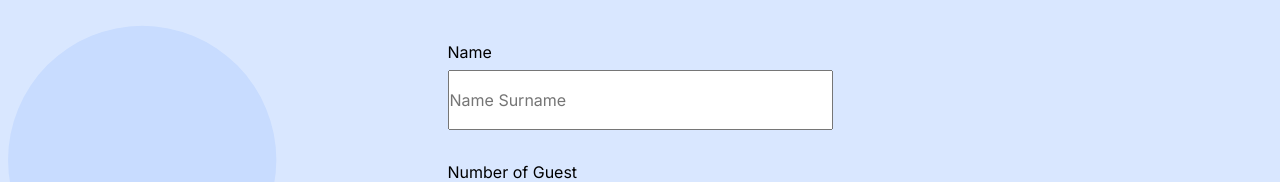
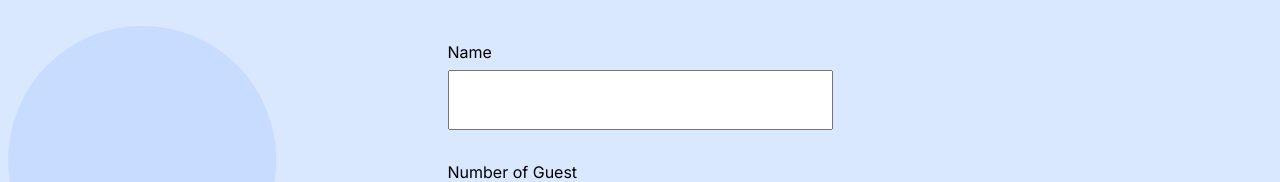
Before and after one commit to Dezlock4/se_project_coffeeshop, a plain HTML site: page index.html in a window 1280 px wide. Shown: the part 2014-2196 px from the top of the page. Drawn offline with Linux system fonts and the light colour scheme.

Commit message:
Updated html line twelve

```diff
--- a/index.html
+++ b/index.html
@@ -105,11 +105,7 @@
             <fieldset class="form__fieldset">
               <label for="name" class="form__label">
                 Name
-                <input
-                  class="form__input"
-                  type="name"
-                  placeholder="Name Surname"
-                />
+                <input class="form__input" type="name" id="name" />
               </label>
               <label for="number" class="form__label">
                 Number of Guest
```
